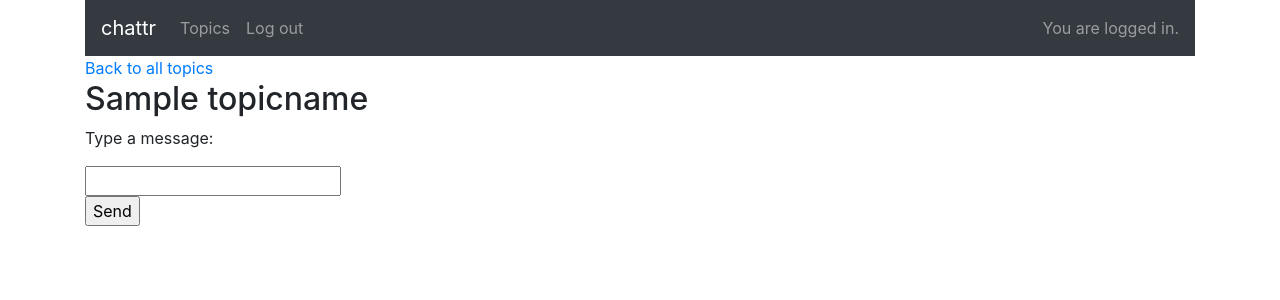
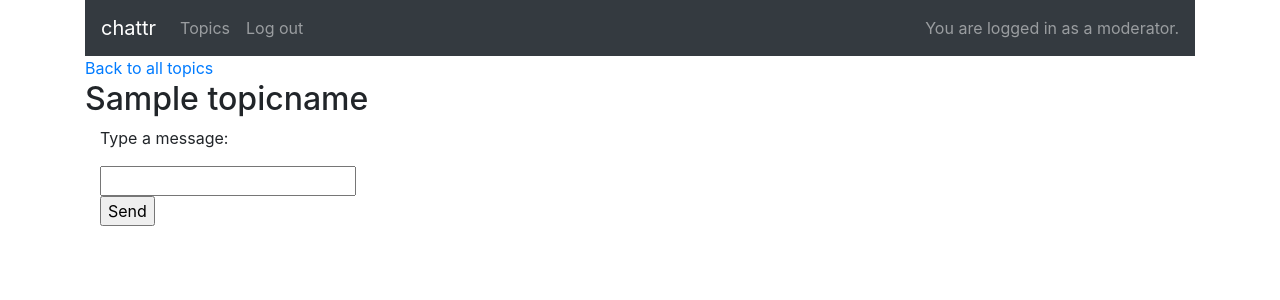
Before and after one commit to vilhai/tsoha-chattr, a Flask app: template templates/topic.html in a window 1280 px wide. Shown: the top 300 px of the page. Run offline with Flask 3, Linux system fonts and the light colour scheme; the visitor is signed in with stand-in values (Sample User, id 1); the template is opened without the code that fills it: most values are stand-ins (such as "Sample title", 1, 10 or a date in 2020); some libraries are stand-ins or nearby versions.

Commit message:
Moderators can add topics

```diff
--- a/templates/layout.html
+++ b/templates/layout.html
@@ -7,7 +7,7 @@
 <title>chattr - {% block title %}{% endblock %}</title>
 <div class="container">
 
-<nav class="navbar navbar-expand-lg navbar-dark bg-dark">
+<nav class="navbar sticky-top navbar-expand-lg navbar-dark bg-dark">
 
     <a class="navbar-brand" href="/">chattr</a>
 
@@ -42,9 +42,17 @@
         </ul>
 
         {% if session.user_id %}
-        <span class="navbar-text">
-            You are logged in.
-        </span>
+            {% if session.mod_status %}
+                <span class="navbar-text">
+                    You are logged in as a moderator.
+                </span>
+            {% else %}
+
+                <span class="navbar-text">
+                    You are logged in.
+                </span>
+            {% endif %}
+
         {% endif %}
 
     </div>
--- a/templates/topic.html
+++ b/templates/topic.html
@@ -4,43 +4,36 @@
 
 {% block content %}
 
-
     <a href="/">Back to all topics</a>
     <h2>{{ topicname.name }}</h2>
 
-
-
-
     {% for msg in messages %}
 
+            <div class="container m-1 col-8 border rounded float-left">
 
-            <div class="container-sm py-3 sm-4 border rounded float-left" style="overflow-wrap: break-word;">
+                <div class="col-8" style="overflow-wrap: break-word;">
 
-                {{ msg.username }}:
+                    <b>{{ msg.username }}: </b>
                     {{ msg.content }}
+                </div>
+
                 {% if session.user_id %}
 
                     {% if msg.id in likes %}
-                        <a href="/dislike/{{ msg.id }}"><i class="bi bi-hand-thumbs-up-fill"></i></a>
+                        <div class="float-right"><a href="/dislike/{{ msg.id }}"><i class="bi bi-hand-thumbs-up-fill"></i></a></div>
                     {% else %}
-                        <a href="/like/{{ msg.id }}"><i class="bi bi-hand-thumbs-up"></i></a>
+                        <div class="float-right"><a href="/like/{{ msg.id }}"><i class="bi bi-hand-thumbs-up"></i></a></div>
                     {% endif %}
 
                 {% endif %}
 
-                {{ like_amounts[msg.id] }}
-
+                <div class="float-right">{{ like_amounts[msg.id] }}</div>
                 <br>
-
             </div>
-
-
-
 
     {% endfor %}
 
-
-
+    <div class="container float-right">
         {% if session.user_id %}
         <form action="/send/{{topicid}}" method="POST">
 
@@ -54,6 +47,7 @@
         {% else %}
             <p>Log in to send a message</p>
         {% endif %}
+    </div>
 
 </div>
 {% endblock %}
```
Also changed, not shown: routes.py (+14 -1 lines), templates/index.html (+16 -0 lines), topics.py (+15 -0 lines), users.py (+10 -3 lines). Lines whose indentation alone changed are shown as unchanged.
